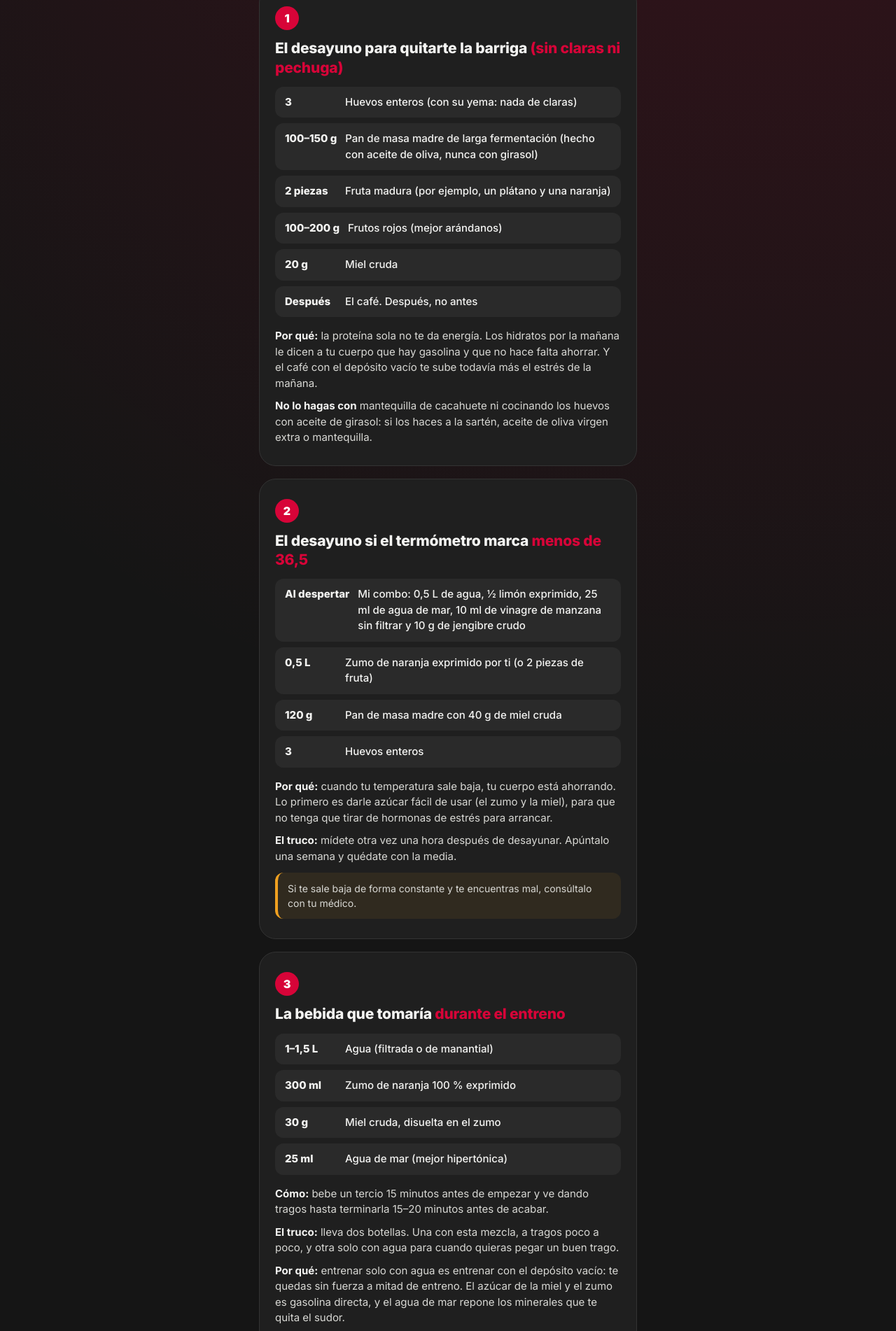
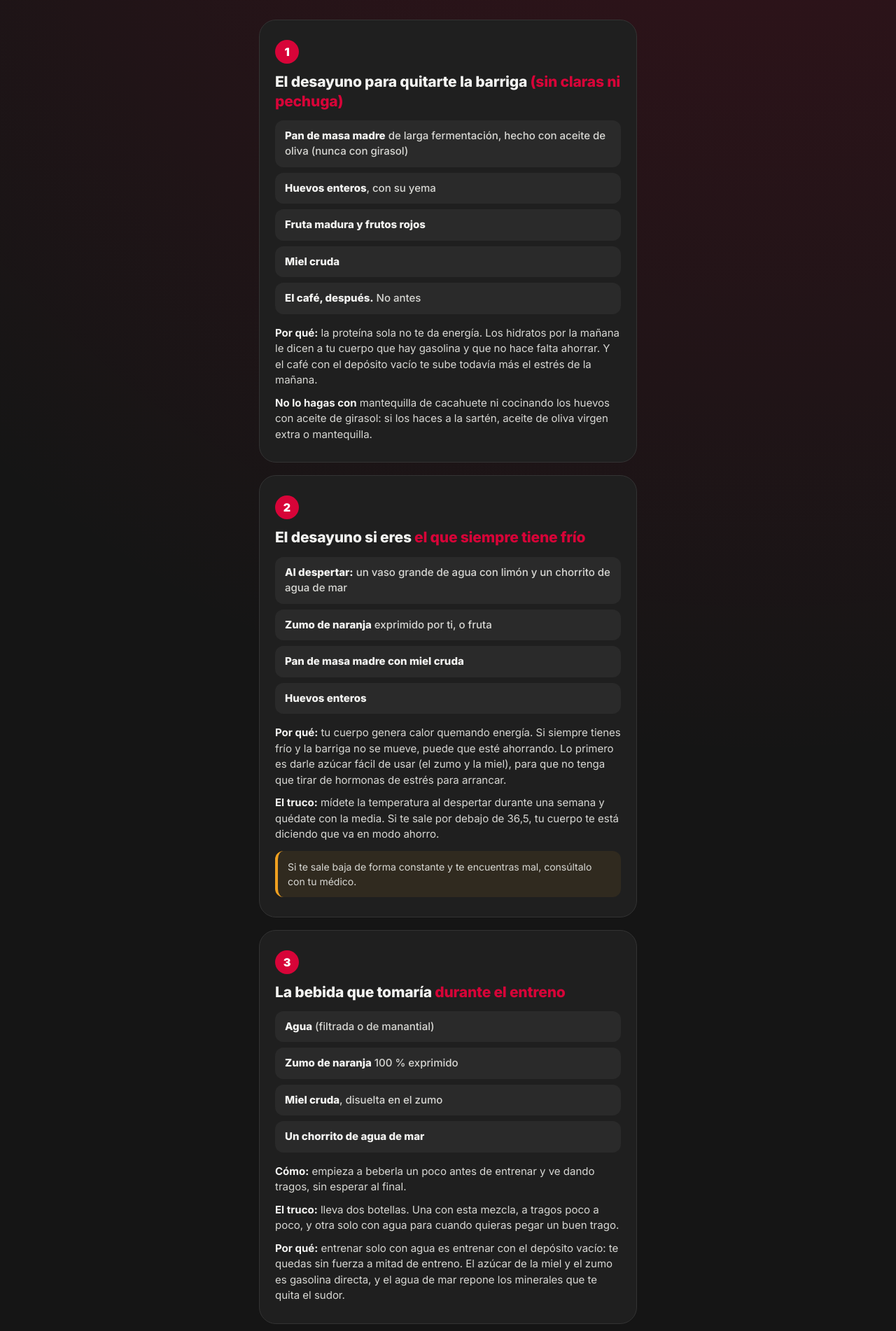
Before and after one commit to joangarciacoaching/recursos, a plain HTML site: page receta/index.html in a window 1280 px wide. Shown: the part 574-2476 px from the top of the page at 70% size. Drawn offline with Linux system fonts and the light colour scheme.

Commit message:
RECETA: sin cantidades exactas (lo ajusta Joan con cada cliente)
Co-Authored-By: Claude Opus 5.5 <noreply@anthropic.com>

```diff
--- a/receta/index.html
+++ b/receta/index.html
@@ -4,9 +4,9 @@
 <meta charset="UTF-8">
 <meta name="viewport" content="width=device-width, initial-scale=1.0">
 <title>Las 4 recetas que comería si quisiese quitarme la barriga · Joan García</title>
-<meta name="description" content="Desayuno, desayuno del termómetro, bebida del entreno y cena: las 4 recetas de mis reels con las cantidades exactas.">
+<meta name="description" content="Desayuno, desayuno para el que siempre tiene frío, bebida del entreno y cena: las 4 recetas de mis reels y por qué funcionan.">
 <meta property="og:title" content="Las 4 recetas que comería si quisiese quitarme la barriga">
-<meta property="og:description" content="Las recetas de mis reels, con las cantidades exactas.">
+<meta property="og:description" content="Las recetas de mis reels y por qué funcionan.">
 <link rel="preconnect" href="https://fonts.googleapis.com">
 <link rel="preconnect" href="https://fonts.gstatic.com" crossorigin>
 <link href="https://fonts.googleapis.com/css2?family=Inter:wght@400;500;600;700;800;900&display=swap" rel="stylesheet">
@@ -18,8 +18,8 @@
   .receta .num{display:inline-flex;width:34px;height:34px;border-radius:50%;background:var(--rojo);color:#fff;font-weight:900;align-items:center;justify-content:center;margin-bottom:12px}
   .receta h2{margin-bottom:14px}
   .ingr{list-style:none;display:flex;flex-direction:column;gap:8px;margin-bottom:16px}
-  .ingr li{display:flex;gap:12px;align-items:baseline;background:var(--card2);border-radius:12px;padding:11px 14px;font-size:15px;font-weight:500}
-  .ingr li b{flex:0 0 auto;min-width:74px;color:var(--texto);font-weight:800}
+  .ingr li{background:var(--card2);border-radius:12px;padding:11px 14px;font-size:15px;font-weight:500;color:#d8d8d4}
+  .ingr li b{color:var(--texto);font-weight:800}
   .receta p{font-size:15px;color:#d8d8d4;margin-top:10px}
   .receta p b{color:var(--texto)}
   .aviso{background:rgba(240,160,32,.08);border-left:4px solid var(--naranja);border-radius:12px;padding:12px 14px;font-size:14px;color:#d8d8d4;margin-top:12px}
@@ -34,12 +34,12 @@
   <section class="card intro entrada">
     <p class="eyebrow">Recetas gratis · 3 minutos de lectura</p>
     <h1>Las 4 recetas que comería si quisiese <span>quitarme la barriga</span></h1>
-    <p>Me las has pedido en los reels, así que aquí las tienes con las cantidades exactas.</p>
+    <p>Me las has pedido en los reels, así que aquí las tienes, con el porqué de cada cosa.</p>
     <p>Ninguna lleva claras ni pechuga a palo seco, ni te hace pasar hambre. Todas van con lo mismo que me sacó de los 89 kilos: <b>hidratos fáciles de digerir y gasolina en el momento justo</b>.</p>
-    <p>Las cantidades son orientativas para un hombre activo de 70 a 85 kilos. Si te quedas con hambre, sube los hidratos; si te sientes pesado, bájalos un poco.</p>
+    <p><b>¿Y las cantidades?</b> Dependen de ti: de tu peso, de cuánto entrenas, de cómo duermes y de tu hambre. Es justo lo que ajusto con cada cliente. Empieza por los alimentos y el momento, y escucha a tu cuerpo: si te quedas con hambre, más hidratos; si te sientes pesado, un poco menos.</p>
     <div class="indice">
       <a class="pill" href="#r1">☀️ Desayuno</a>
-      <a class="pill" href="#r2">🌡️ Desayuno del termómetro</a>
+      <a class="pill" href="#r2">🌡️ Si siempre tienes frío</a>
       <a class="pill" href="#r3">💧 Bebida del entreno</a>
       <a class="pill" href="#r4">🌙 Cena</a>
     </div>
@@ -49,12 +49,11 @@
     <span class="num">1</span>
     <h2>El desayuno para quitarte la barriga <span class="rojo">(sin claras ni pechuga)</span></h2>
     <ul class="ingr">
-      <li><b>3</b>Huevos enteros (con su yema: nada de claras)</li>
-      <li><b>100–150 g</b>Pan de masa madre de larga fermentación (hecho con aceite de oliva, nunca con girasol)</li>
-      <li><b>2 piezas</b>Fruta madura (por ejemplo, un plátano y una naranja)</li>
-      <li><b>100–200 g</b>Frutos rojos (mejor arándanos)</li>
-      <li><b>20 g</b>Miel cruda</li>
-      <li><b>Después</b>El café. Después, no antes</li>
+      <li><b>Pan de masa madre</b> de larga fermentación, hecho con aceite de oliva (nunca con girasol)</li>
+      <li><b>Huevos enteros</b>, con su yema</li>
+      <li><b>Fruta madura y frutos rojos</b></li>
+      <li><b>Miel cruda</b></li>
+      <li><b>El café, después.</b> No antes</li>
     </ul>
     <p><b>Por qué:</b> la proteína sola no te da energía. Los hidratos por la mañana le dicen a tu cuerpo que hay gasolina y que no hace falta ahorrar. Y el café con el depósito vacío te sube todavía más el estrés de la mañana.</p>
     <p><b>No lo hagas con</b> mantequilla de cacahuete ni cocinando los huevos con aceite de girasol: si los haces a la sartén, aceite de oliva virgen extra o mantequilla.</p>
@@ -62,15 +61,15 @@
 
   <section class="card receta" id="r2">
     <span class="num">2</span>
-    <h2>El desayuno si el termómetro marca <span class="rojo">menos de 36,5</span></h2>
+    <h2>El desayuno si eres <span class="rojo">el que siempre tiene frío</span></h2>
     <ul class="ingr">
-      <li><b>Al despertar</b>Mi combo: 0,5 L de agua, ½ limón exprimido, 25 ml de agua de mar, 10 ml de vinagre de manzana sin filtrar y 10 g de jengibre crudo</li>
-      <li><b>0,5 L</b>Zumo de naranja exprimido por ti (o 2 piezas de fruta)</li>
-      <li><b>120 g</b>Pan de masa madre con 40 g de miel cruda</li>
-      <li><b>3</b>Huevos enteros</li>
+      <li><b>Al despertar:</b> un vaso grande de agua con limón y un chorrito de agua de mar</li>
+      <li><b>Zumo de naranja</b> exprimido por ti, o fruta</li>
+      <li><b>Pan de masa madre con miel cruda</b></li>
+      <li><b>Huevos enteros</b></li>
     </ul>
-    <p><b>Por qué:</b> cuando tu temperatura sale baja, tu cuerpo está ahorrando. Lo primero es darle azúcar fácil de usar (el zumo y la miel), para que no tenga que tirar de hormonas de estrés para arrancar.</p>
-    <p><b>El truco:</b> mídete otra vez una hora después de desayunar. Apúntalo una semana y quédate con la media.</p>
+    <p><b>Por qué:</b> tu cuerpo genera calor quemando energía. Si siempre tienes frío y la barriga no se mueve, puede que esté ahorrando. Lo primero es darle azúcar fácil de usar (el zumo y la miel), para que no tenga que tirar de hormonas de estrés para arrancar.</p>
+    <p><b>El truco:</b> mídete la temperatura al despertar durante una semana y quédate con la media. Si te sale por debajo de 36,5, tu cuerpo te está diciendo que va en modo ahorro.</p>
     <div class="aviso">Si te sale baja de forma constante y te encuentras mal, consúltalo con tu médico.</div>
   </section>
 
@@ -78,12 +77,12 @@
     <span class="num">3</span>
     <h2>La bebida que tomaría <span class="rojo">durante el entreno</span></h2>
     <ul class="ingr">
-      <li><b>1–1,5 L</b>Agua (filtrada o de manantial)</li>
-      <li><b>300 ml</b>Zumo de naranja 100 % exprimido</li>
-      <li><b>30 g</b>Miel cruda, disuelta en el zumo</li>
-      <li><b>25 ml</b>Agua de mar (mejor hipertónica)</li>
+      <li><b>Agua</b> (filtrada o de manantial)</li>
+      <li><b>Zumo de naranja</b> 100 % exprimido</li>
+      <li><b>Miel cruda</b>, disuelta en el zumo</li>
+      <li><b>Un chorrito de agua de mar</b></li>
     </ul>
-    <p><b>Cómo:</b> bebe un tercio 15 minutos antes de empezar y ve dando tragos hasta terminarla 15–20 minutos antes de acabar.</p>
+    <p><b>Cómo:</b> empieza a beberla un poco antes de entrenar y ve dando tragos, sin esperar al final.</p>
     <p><b>El truco:</b> lleva dos botellas. Una con esta mezcla, a tragos poco a poco, y otra solo con agua para cuando quieras pegar un buen trago.</p>
     <p><b>Por qué:</b> entrenar solo con agua es entrenar con el depósito vacío: te quedas sin fuerza a mitad de entreno. El azúcar de la miel y el zumo es gasolina directa, y el agua de mar repone los minerales que te quita el sudor.</p>
   </section>
@@ -92,15 +91,15 @@
     <span class="num">4</span>
     <h2>La cena para dejar de <span class="rojo">despertarte a las 3 de la mañana</span></h2>
     <ul class="ingr">
-      <li><b>300–450 g</b>Patata, boniato o batata (pesados en crudo)</li>
-      <li><b>200 g</b>Carne o pescado (un par de días a la semana, pescado salvaje, nunca de piscifactoría)</li>
-      <li><b>1</b>Zanahoria cruda pelada</li>
-      <li><b>10 ml</b>Aceite de oliva virgen extra o mantequilla. Nada de aceite de girasol</li>
-      <li><b>2–3 piezas</b>Fruta, de postre</li>
+      <li><b>Patata, boniato o batata</b>: la base del plato</li>
+      <li><b>Carne o pescado</b> (algún día a la semana, pescado salvaje)</li>
+      <li><b>Una zanahoria cruda pelada</b></li>
+      <li><b>Aceite de oliva virgen extra o mantequilla.</b> Nada de aceite de girasol</li>
+      <li><b>Fruta</b> de postre</li>
     </ul>
     <p><b>Cuándo:</b> termina de cenar 2 o 3 horas antes de dormir, y deja de beber agua en esa franja.</p>
-    <p><b>Por qué:</b> si te vas a la cama con el depósito vacío, tu cuerpo sube el cortisol de madrugada para aguantar la noche, y ese pico es el que te despierta. Con hidratos en la cena, tu hígado tiene reserva para toda la noche.</p>
-    <p><b>Un extra que hago con mis clientes:</b> un vaso de caldo de huesos con la cena 3 o 4 veces por semana. Ayuda mucho al descanso.</p>
+    <p><b>Por qué:</b> si te vas a la cama con el depósito vacío, tu cuerpo sube el cortisol de madrugada para aguantar la noche, y ese pico es el que te despierta. Con hidratos en la cena, tienes reserva para toda la noche.</p>
+    <p><b>Un extra que hago con mis clientes:</b> un vaso de caldo de huesos con la cena varias veces por semana. Ayuda mucho al descanso.</p>
   </section>
 
   <section class="cta" style="margin-top:22px">
```
Also changed, not shown: index.html (+1 -1 lines).
